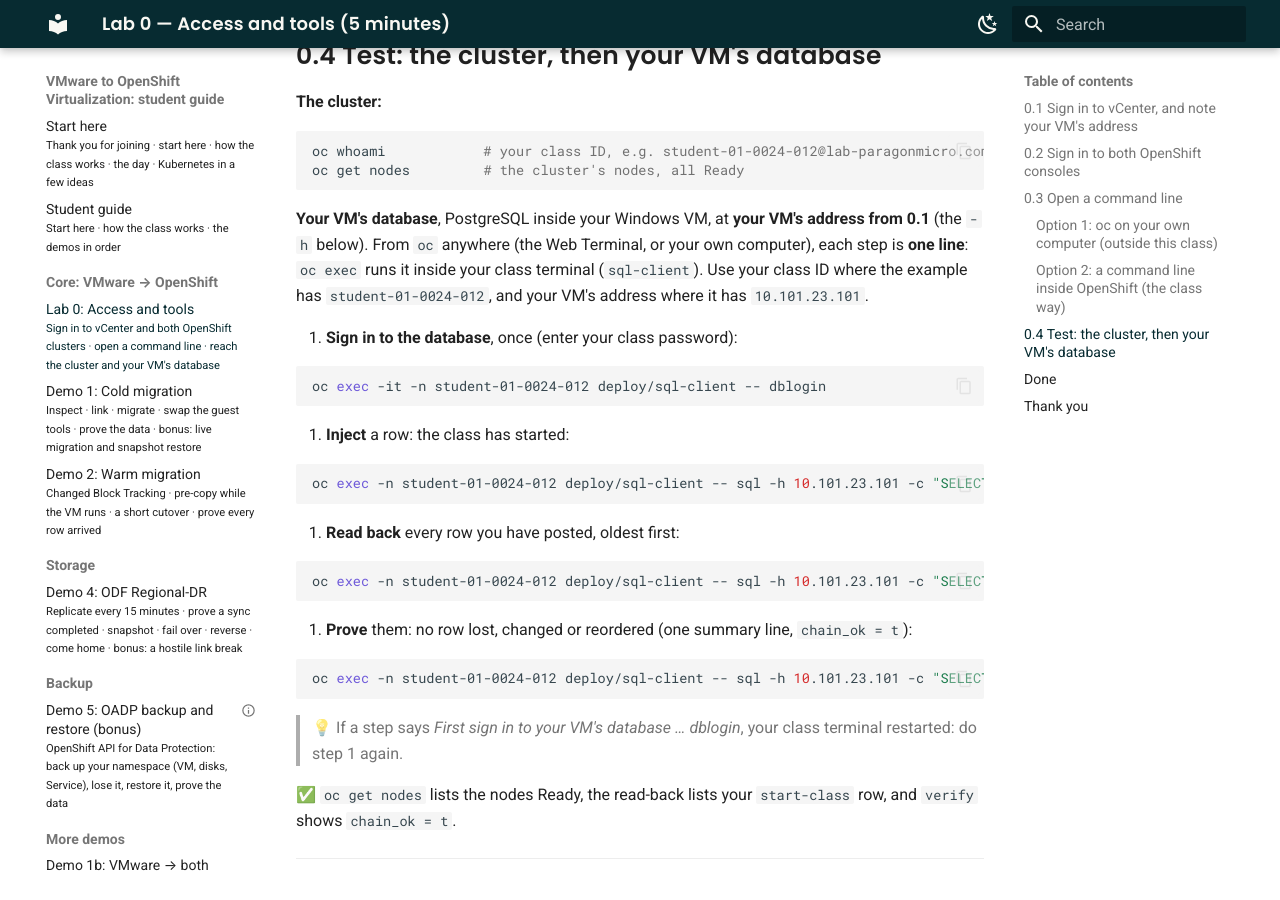
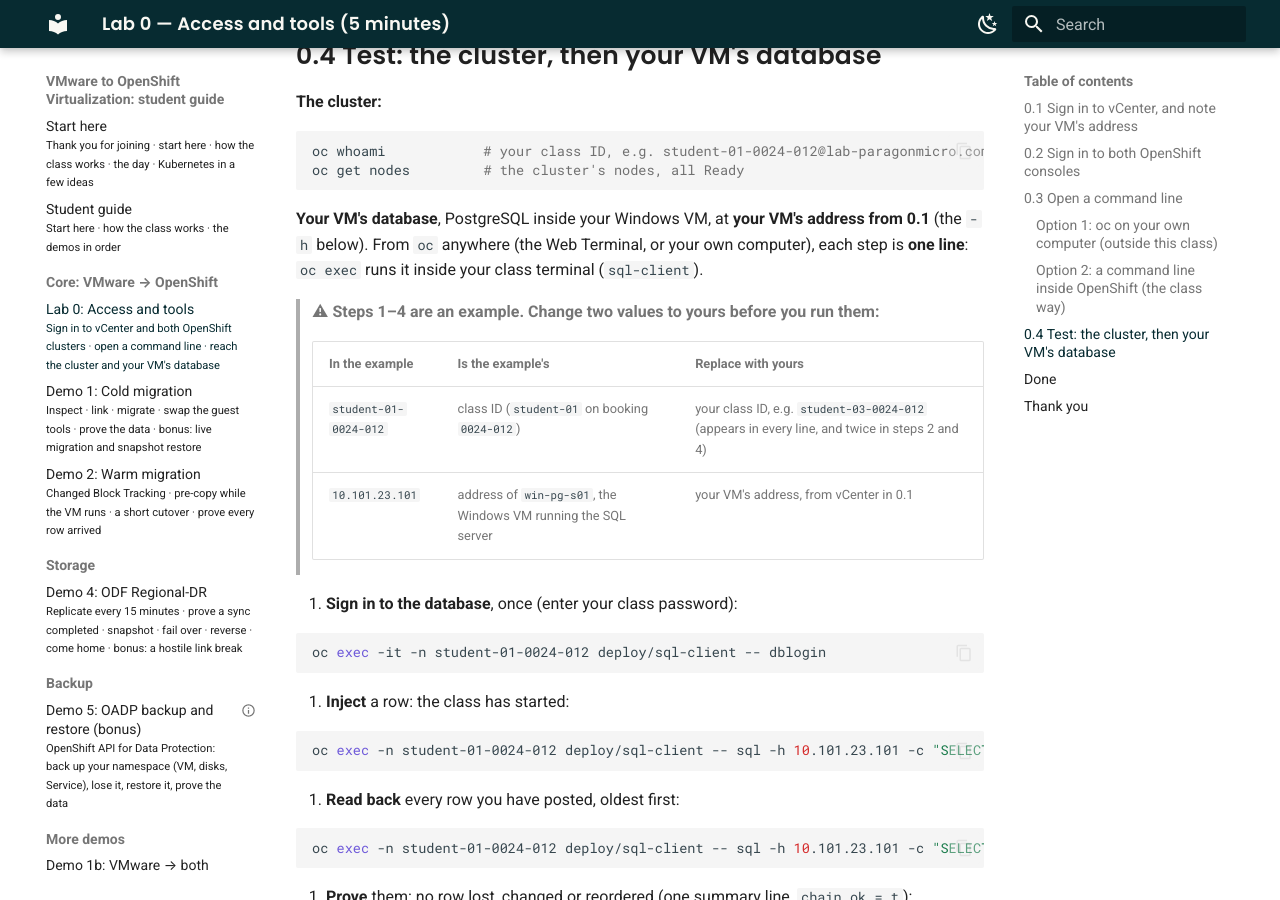
Before and after one commit to paragonmicro-lab/demo-0024-public, an MkDocs documentation site: the page built from docs/demos/00-access-and-tools.md, in a window 1280 px wide and 900 px high, scrolled down 2907 px. Built offline with MkDocs 1.6.1 and Material for MkDocs 9.7.7, drawn with Linux system fonts in a browser that asks for light colours.

Commit message:
class @ demo-openshift-ove 3b600650fa2d

```diff
--- a/docs/demos/00-access-and-tools.md
+++ b/docs/demos/00-access-and-tools.md
@@ -101,8 +101,14 @@ oc get nodes         # the cluster's nodes, all Ready
 
 **Your VM's database**, PostgreSQL inside your Windows VM, at **your VM's address from 0.1** (the `-h` below). From `oc`
 anywhere (the Web Terminal, or your own computer), each step is **one line**: `oc exec` runs it inside your class
-terminal (`sql-client`). Use your class ID where the example has `student-01-0024-012`, and your VM's address where it
-has `10.101.23.101`.
+terminal (`sql-client`).
+
+> ⚠ **Steps 1–4 are an example. Change two values to yours before you run them:**
+>
+> | In the example | Is the example's | Replace with yours |
+> |---|---|---|
+> | `student-01-0024-012` | class ID (`student-01` on booking `0024-012`) | your class ID, e.g. `student-03-0024-012` (appears in every line, and twice in steps 2 and 4) |
+> | `10.101.23.101` | address of `win-pg-s01`, the Windows VM running the SQL server | your VM's address, from vCenter in 0.1 |
 
 1. **Sign in to the database**, once (enter your class password):
 
```
